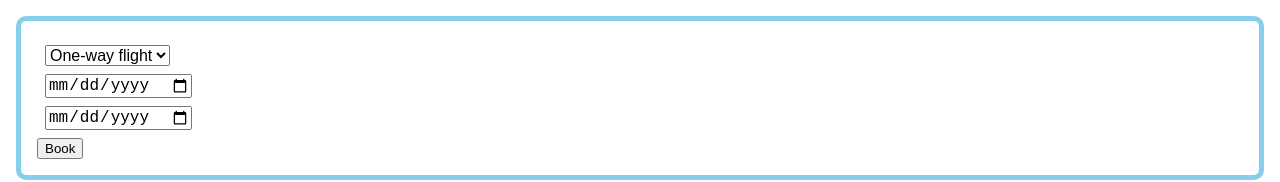
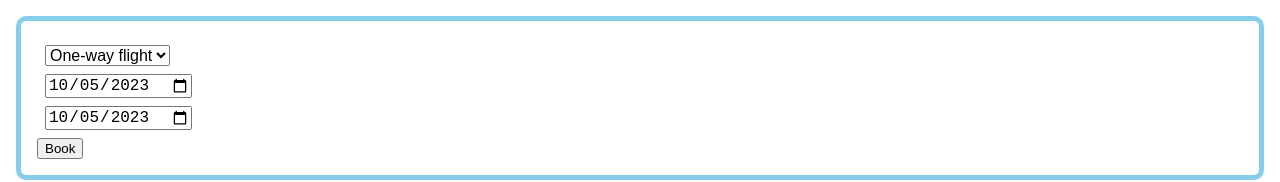
Before and after one commit to t-i-m-i/vue-flight-booker, a Vue app: page / in a window 1280 px wide. Shown: the top 182 px of the page. Built offline with nearby package versions, Linux system fonts and the light colour scheme.

Commit message:
fill departure date with today date and return date with current departure date value

```diff
--- a/src/components/FlightBooker.vue
+++ b/src/components/FlightBooker.vue
@@ -2,11 +2,27 @@
 
 import { ref } from 'vue';
 const flightType = ref('one-way flight');
-const departureDate = ref();
-const returnDate = ref();
+const departureDate = ref(dateToString(new Date()));
+const returnDate = ref(departureDate.value);
+
+function dateToString(date) {
+  return (
+    date.getFullYear() +
+    '-' +
+    pad(date.getMonth() + 1) +
+    '-' +
+    pad(date.getDate())
+  )
+}
+
+function pad(n, s = String(n)) {
+  return s.length < 2 ? `0${s}` : s
+}
 
 function book() {
-    console.log('You are booking ', flightType.value);
+    console.log('You are booking', flightType.value);
+    console.log('Your departure date: ', departureDate.value);
+    console.log('Your return date: ', returnDate.value);
 }
 </script>
 
```
